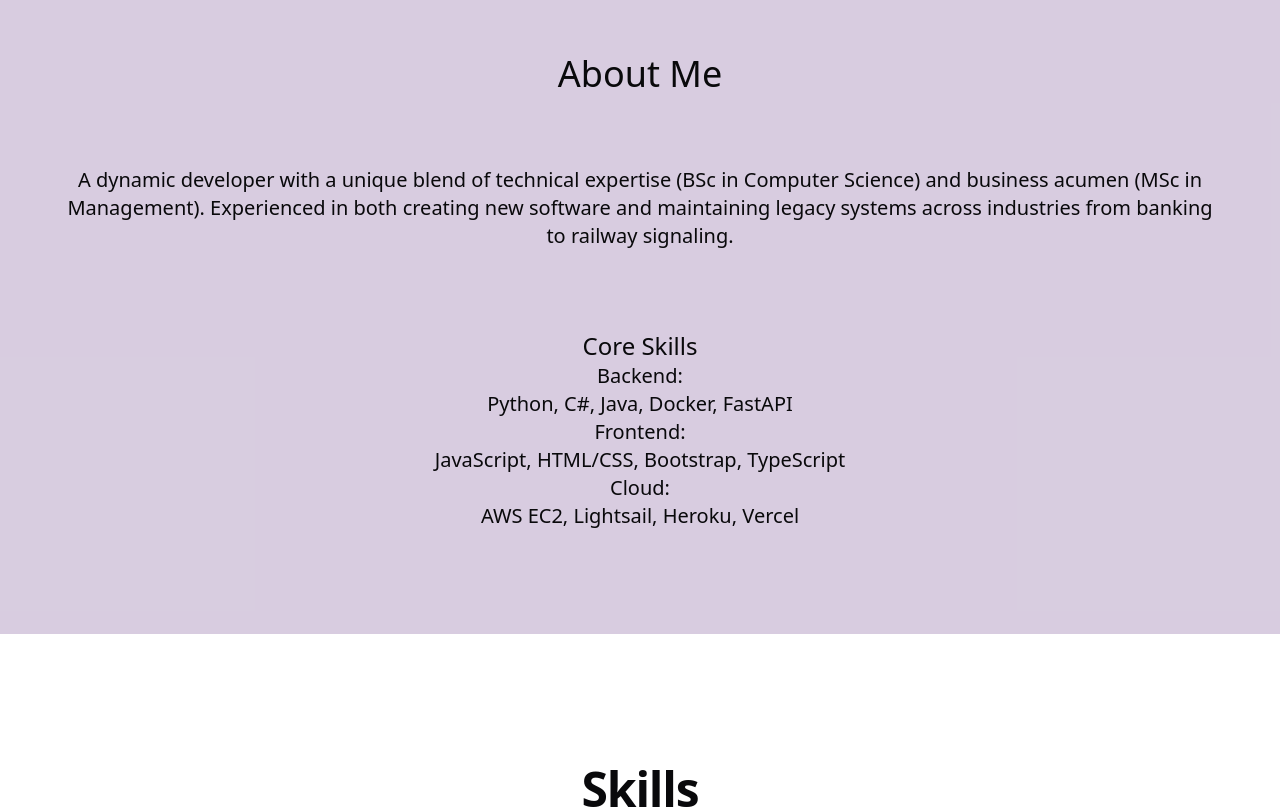
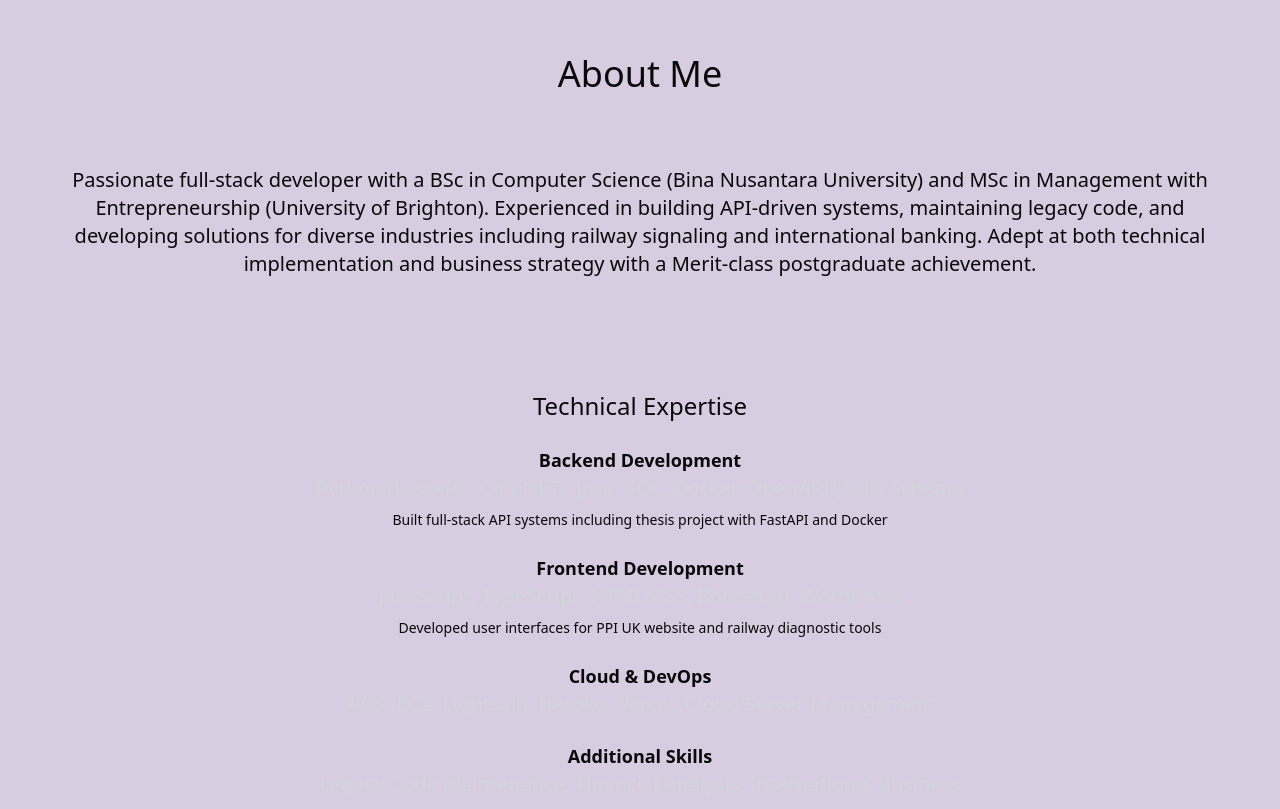
Before and after one commit to pramadito/portofolio-website, a Next.js app: page / in a window 1280 px wide. Shown: the part 660-1469 px from the top of the page. Built offline with nearby package versions, Linux system fonts and the light colour scheme.

Commit message:
more fix about me

```diff
--- a/src/components/AboutMe.tsx
+++ b/src/components/AboutMe.tsx
@@ -1,42 +1,65 @@
 import React from "react";
 import Link from "next/link";
-
-// import TextReveal from "@/components/fancy/text-reveal";
-// import MotionWrap from "@/components/motion-wrap";
-
 import { Button } from "@/components/ui/button";
-
 import { ArrowUp } from "lucide-react";
 
 function AboutMe() {
   return (
     <section
       id="about-me"
-      className="container mx-auto px-4 py-16  mt-16 bg-purple-950/20 "
+      className="container mx-auto px-4 py-16 mt-16 bg-purple-950/20"
     >
       <h1 className="text-center text-4xl">About Me</h1>
-      <div className="grid gap-8 mt-8"></div>
-      <div>
+      <div className="grid gap-8 mt-8">
         <div className="w-full h-auto text-center text-xl px-10 py-10">
           <p>
-            A dynamic developer with a unique blend of technical expertise (BSc
-            in Computer Science) and business acumen (MSc in Management).
-            Experienced in both creating new software and maintaining legacy
-            systems across industries from banking to railway signaling.
+            Passionate full-stack developer with a BSc in Computer Science (Bina Nusantara University)
+            and MSc in Management with Entrepreneurship (University of Brighton).
+            Experienced in building API-driven systems, maintaining legacy code,
+            and developing solutions for diverse industries including railway signaling
+            and international banking. Adept at both technical implementation and
+            business strategy with a Merit-class postgraduate achievement.
           </p>
         </div>
 
         <div className="w-full h-auto text-center text-xl px-10 py-10">
-          <h1 className="text-center text-2xl">Core Skills</h1>
-          <p>Backend:</p>
-          <p>Python, C#, Java, Docker, FastAPI</p>
-          <p>Frontend: </p>
-          <p>JavaScript, HTML/CSS, Bootstrap, TypeScript</p>
-          <p>Cloud:</p>
-          <p> AWS EC2, Lightsail, Heroku, Vercel</p>
+          <h1 className="text-center text-2xl mb-6">Technical Expertise</h1>
+
+          <div className="mb-6">
+            <h2 className="font-semibold text-lg">Backend Development</h2>
+            <p className="text-gray-300">
+              Python (FastAPI), C# (.NET), Java, SQL, Docker, OpenAPI/JSON Schema
+            </p>
+            <p className="mt-2 text-sm">
+              Built full-stack API systems including thesis project with FastAPI and Docker
+            </p>
+          </div>
+
+          <div className="mb-6">
+            <h2 className="font-semibold text-lg">Frontend Development</h2>
+            <p className="text-gray-300">
+              JavaScript, TypeScript, HTML/CSS, Bootstrap, WordPress
+            </p>
+            <p className="mt-2 text-sm">
+              Developed user interfaces for PPI UK website and railway diagnostic tools
+            </p>
+          </div>
+
+          <div className="mb-6">
+            <h2 className="font-semibold text-lg">Cloud & DevOps</h2>
+            <p className="text-gray-300">
+              AWS (EC2, Lightsail), Heroku, Vercel, Cloud Server Management
+            </p>
+          </div>
+
+          <div>
+            <h2 className="font-semibold text-lg">Additional Skills</h2>
+            <p className="text-gray-300">
+              Legacy Code Maintenance, Financial Analysis, International Business
+            </p>
+          </div>
         </div>
       </div>
-
     </section>
   );
 }
```
